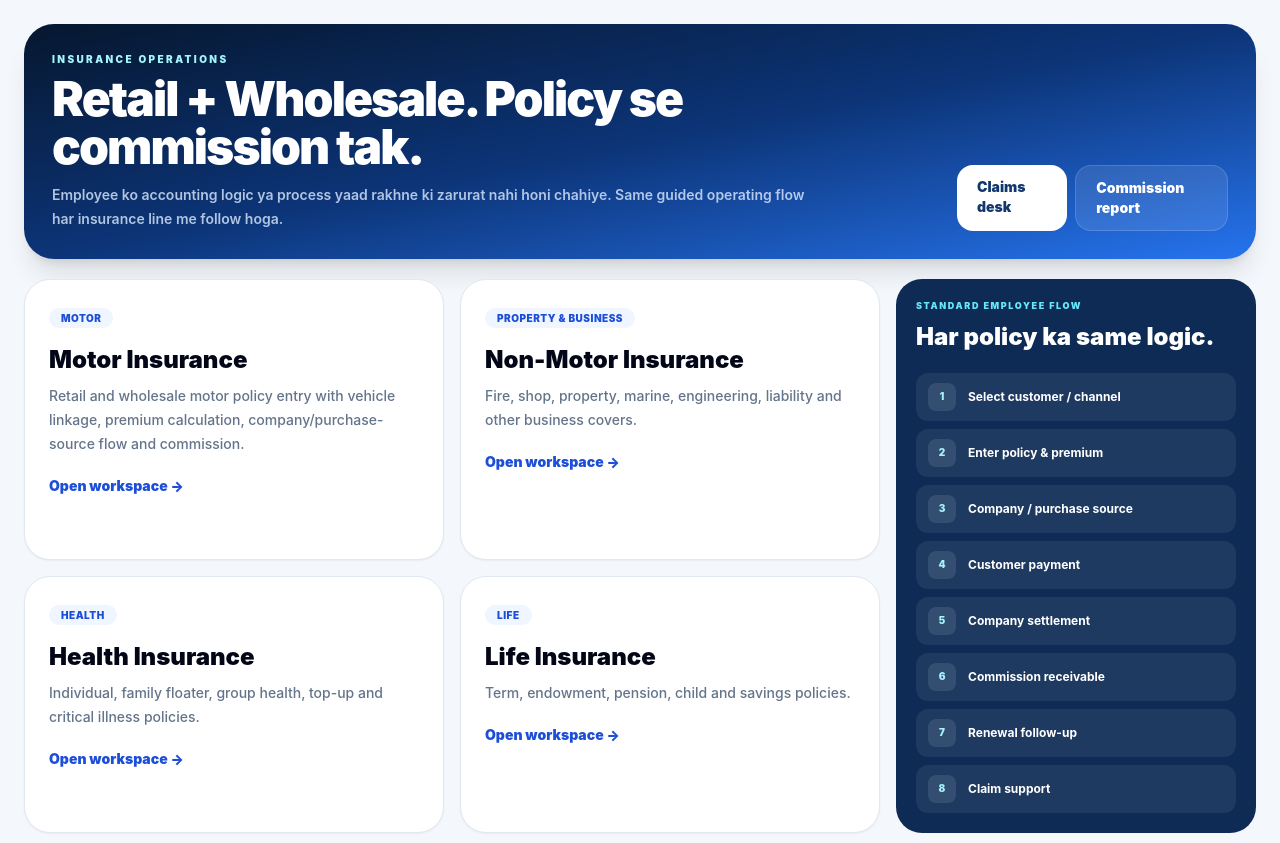
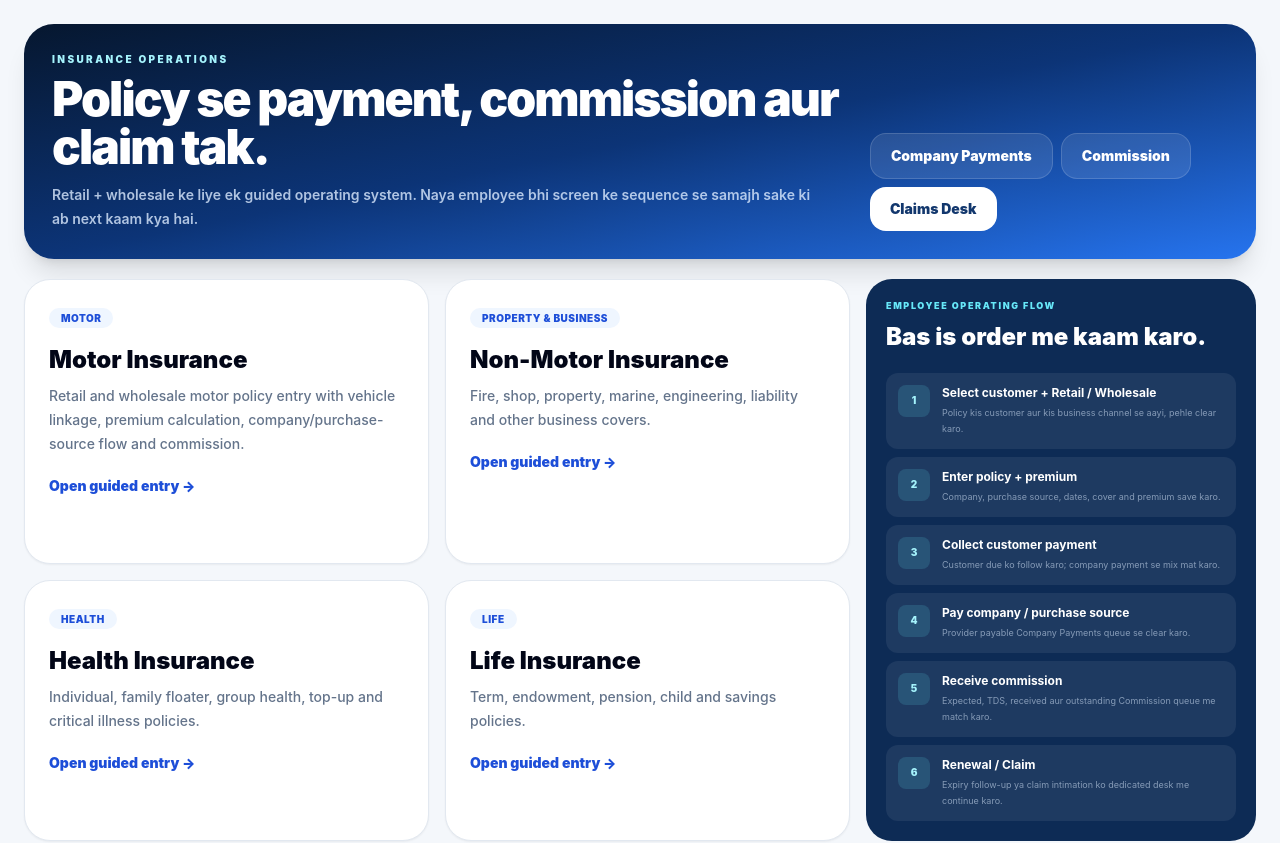
Before and after one commit to rajoverseas9951-cpu/raj-erp, a Next.js app in the folder frontend/: page /insurance in a window 1280 px wide. Shown: the top 843 px of the page. Built offline with nearby package versions, Linux system fonts and the light colour scheme.

Commit message:
Connect insurance hub to operational commission workflow

```diff
--- a/frontend/app/insurance/page.tsx
+++ b/frontend/app/insurance/page.tsx
@@ -7,12 +7,19 @@ const lines=[
  {title:"Life Insurance",desc:"Term, endowment, pension, child and savings policies.",href:"/insurance/life",tag:"Life"},
 ] as const;
 
-const flow=["Select customer / channel","Enter policy & premium","Company / purchase source","Customer payment","Company settlement","Commission receivable","Renewal follow-up","Claim support"];
+const flow=[
+ ["1","Select customer + Retail / Wholesale","Policy kis customer aur kis business channel se aayi, pehle clear karo."],
+ ["2","Enter policy + premium","Company, purchase source, dates, cover and premium save karo."],
+ ["3","Collect customer payment","Customer due ko follow karo; company payment se mix mat karo."],
+ ["4","Pay company / purchase source","Provider payable Company Payments queue se clear karo."],
+ ["5","Receive commission","Expected, TDS, received aur outstanding Commission queue me match karo."],
+ ["6","Renewal / Claim","Expiry follow-up ya claim intimation ko dedicated desk me continue karo."],
+] as const;
 
 export default function InsuranceHub(){return <main className="min-h-screen bg-[#f4f7fb] p-4 md:p-6 dark:bg-[#050914]"><div className="mx-auto max-w-[1480px] space-y-5">
-<section className="overflow-hidden rounded-[30px] bg-gradient-to-br from-[#06172f] via-[#0c3477] to-[#2674ef] p-7 text-white shadow-xl"><div className="flex flex-col gap-6 xl:flex-row xl:items-end xl:justify-between"><div><p className="text-[10px] font-black uppercase tracking-[.24em] text-cyan-200">Insurance Operations</p><h1 className="mt-2 text-4xl font-black tracking-[-.04em] md:text-5xl">Retail + Wholesale. Policy se commission tak.</h1><p className="mt-3 max-w-3xl text-sm font-semibold leading-6 text-blue-100/80">Employee ko accounting logic ya process yaad rakhne ki zarurat nahi honi chahiye. Same guided operating flow har insurance line me follow hoga.</p></div><div className="flex gap-2"><Link href="/claims" className="rounded-2xl bg-white px-5 py-3 text-sm font-black text-[#12376d]">Claims desk</Link><Link href="/reports/insurance-commission" className="rounded-2xl border border-white/15 bg-white/10 px-5 py-3 text-sm font-black text-white">Commission report</Link></div></div></section>
+<section className="overflow-hidden rounded-[30px] bg-gradient-to-br from-[#06172f] via-[#0c3477] to-[#2674ef] p-7 text-white shadow-xl"><div className="flex flex-col gap-6 xl:flex-row xl:items-end xl:justify-between"><div><p className="text-[10px] font-black uppercase tracking-[.24em] text-cyan-200">Insurance Operations</p><h1 className="mt-2 text-4xl font-black tracking-[-.04em] md:text-5xl">Policy se payment, commission aur claim tak.</h1><p className="mt-3 max-w-3xl text-sm font-semibold leading-6 text-blue-100/80">Retail + wholesale ke liye ek guided operating system. Naya employee bhi screen ke sequence se samajh sake ki ab next kaam kya hai.</p></div><div className="flex flex-wrap gap-2"><Link href="/insurance/company-payments" className="rounded-2xl border border-white/15 bg-white/10 px-5 py-3 text-sm font-black">Company Payments</Link><Link href="/insurance/commissions" className="rounded-2xl border border-white/15 bg-white/10 px-5 py-3 text-sm font-black">Commission</Link><Link href="/claims" className="rounded-2xl bg-white px-5 py-3 text-sm font-black text-[#12376d]">Claims Desk</Link></div></div></section>
 
-<section className="grid gap-4 xl:grid-cols-[1fr_360px]"><div className="grid gap-4 md:grid-cols-2">{lines.map(card=><Link key={card.title} href={card.href} className="group rounded-[26px] border border-slate-200 bg-white p-6 shadow-sm transition hover:-translate-y-1 hover:border-blue-200 hover:shadow-lg dark:border-slate-800 dark:bg-slate-900"><span className="rounded-full bg-blue-50 px-3 py-1 text-[10px] font-black uppercase tracking-wider text-blue-700 dark:bg-blue-500/10 dark:text-blue-300">{card.tag}</span><h2 className="mt-4 text-2xl font-black text-slate-950 dark:text-white">{card.title}</h2><p className="mt-2 text-sm font-medium leading-6 text-slate-500">{card.desc}</p><p className="mt-5 text-sm font-black text-blue-700">Open workspace →</p></Link>)}</div><aside className="rounded-[26px] bg-[#0d2b55] p-5 text-white"><p className="text-[9px] font-black uppercase tracking-[.18em] text-cyan-300">Standard employee flow</p><h2 className="mt-2 text-2xl font-black">Har policy ka same logic.</h2><div className="mt-5 space-y-2">{flow.map((x,i)=><div key={x} className="flex items-center gap-3 rounded-xl bg-white/[.07] px-3 py-2.5"><span className="grid h-7 w-7 place-items-center rounded-lg bg-white/10 text-[10px] font-black text-cyan-200">{i+1}</span><span className="text-xs font-bold">{x}</span></div>)}</div></aside></section>
+<section className="grid gap-4 xl:grid-cols-[1fr_390px]"><div className="grid gap-4 md:grid-cols-2">{lines.map(card=><Link key={card.title} href={card.href} className="group rounded-[26px] border border-slate-200 bg-white p-6 shadow-sm transition hover:-translate-y-1 hover:border-blue-200 hover:shadow-lg dark:border-slate-800 dark:bg-slate-900"><span className="rounded-full bg-blue-50 px-3 py-1 text-[10px] font-black uppercase tracking-wider text-blue-700 dark:bg-blue-500/10 dark:text-blue-300">{card.tag}</span><h2 className="mt-4 text-2xl font-black text-slate-950 dark:text-white">{card.title}</h2><p className="mt-2 text-sm font-medium leading-6 text-slate-500">{card.desc}</p><p className="mt-5 text-sm font-black text-blue-700">Open guided entry →</p></Link>)}</div><aside className="rounded-[26px] bg-[#0d2b55] p-5 text-white"><p className="text-[9px] font-black uppercase tracking-[.18em] text-cyan-300">Employee operating flow</p><h2 className="mt-2 text-2xl font-black">Bas is order me kaam karo.</h2><div className="mt-5 space-y-2">{flow.map(([n,title,desc])=><div key={n} className="flex gap-3 rounded-xl bg-white/[.07] p-3"><span className="grid h-8 w-8 shrink-0 place-items-center rounded-lg bg-cyan-300/15 text-[10px] font-black text-cyan-200">{n}</span><span><strong className="block text-xs">{title}</strong><small className="mt-1 block text-[9px] leading-4 text-blue-100/55">{desc}</small></span></div>)}</div></aside></section>
 
-<section className="grid gap-4 md:grid-cols-3"><Link href="/insurance/company-payments" className="rounded-[22px] border border-slate-200 bg-white p-5 dark:border-slate-800 dark:bg-slate-900"><p className="text-[9px] font-black uppercase tracking-wider text-emerald-600">Company settlement</p><h3 className="mt-2 text-xl font-black">Pending company payments</h3><p className="mt-2 text-xs leading-5 text-slate-500">Policy issue hone ke baad company ko payable / settlement control.</p></Link><Link href="/reports/insurance-commission" className="rounded-[22px] border border-slate-200 bg-white p-5 dark:border-slate-800 dark:bg-slate-900"><p className="text-[9px] font-black uppercase tracking-wider text-violet-600">Income control</p><h3 className="mt-2 text-xl font-black">Commission receivable</h3><p className="mt-2 text-xs leading-5 text-slate-500">Company ya purchase source se aane wali commission track karo.</p></Link><Link href="/claims" className="rounded-[22px] border border-slate-200 bg-white p-5 dark:border-slate-800 dark:bg-slate-900"><p className="text-[9px] font-black uppercase tracking-wider text-blue-600">Claims desk</p><h3 className="mt-2 text-xl font-black">Intimation to closure</h3><p className="mt-2 text-xs leading-5 text-slate-500">Fillable claim form, surveyor, follow-up, approval and settlement.</p></Link></section>
+<section className="grid gap-4 md:grid-cols-3"><Link href="/insurance/company-payments" className="rounded-[22px] border border-slate-200 bg-white p-5 transition hover:border-emerald-300 dark:border-slate-800 dark:bg-slate-900"><p className="text-[9px] font-black uppercase tracking-wider text-emerald-600">Step 4 · Settlement</p><h3 className="mt-2 text-xl font-black">Company / Source Payments</h3><p className="mt-2 text-xs leading-5 text-slate-500">Motor, Non-Motor, Health aur Life ke provider payments ek queue me.</p></Link><Link href="/insurance/commissions" className="rounded-[22px] border border-slate-200 bg-white p-5 transition hover:border-violet-300 dark:border-slate-800 dark:bg-slate-900"><p className="text-[9px] font-black uppercase tracking-wider text-violet-600">Step 5 · Income</p><h3 className="mt-2 text-xl font-black">Commission Receivable</h3><p className="mt-2 text-xs leading-5 text-slate-500">Gross commission, TDS, receipt, UTR aur outstanding balance.</p></Link><Link href="/claims" className="rounded-[22px] border border-slate-200 bg-white p-5 transition hover:border-blue-300 dark:border-slate-800 dark:bg-slate-900"><p className="text-[9px] font-black uppercase tracking-wider text-blue-600">Step 6 · Service</p><h3 className="mt-2 text-xl font-black">Claim Operating System</h3><p className="mt-2 text-xs leading-5 text-slate-500">Fillable intimation, documents, surveyor, follow-up, approval, repair and settlement.</p></Link></section>
 </div></main>}
```
